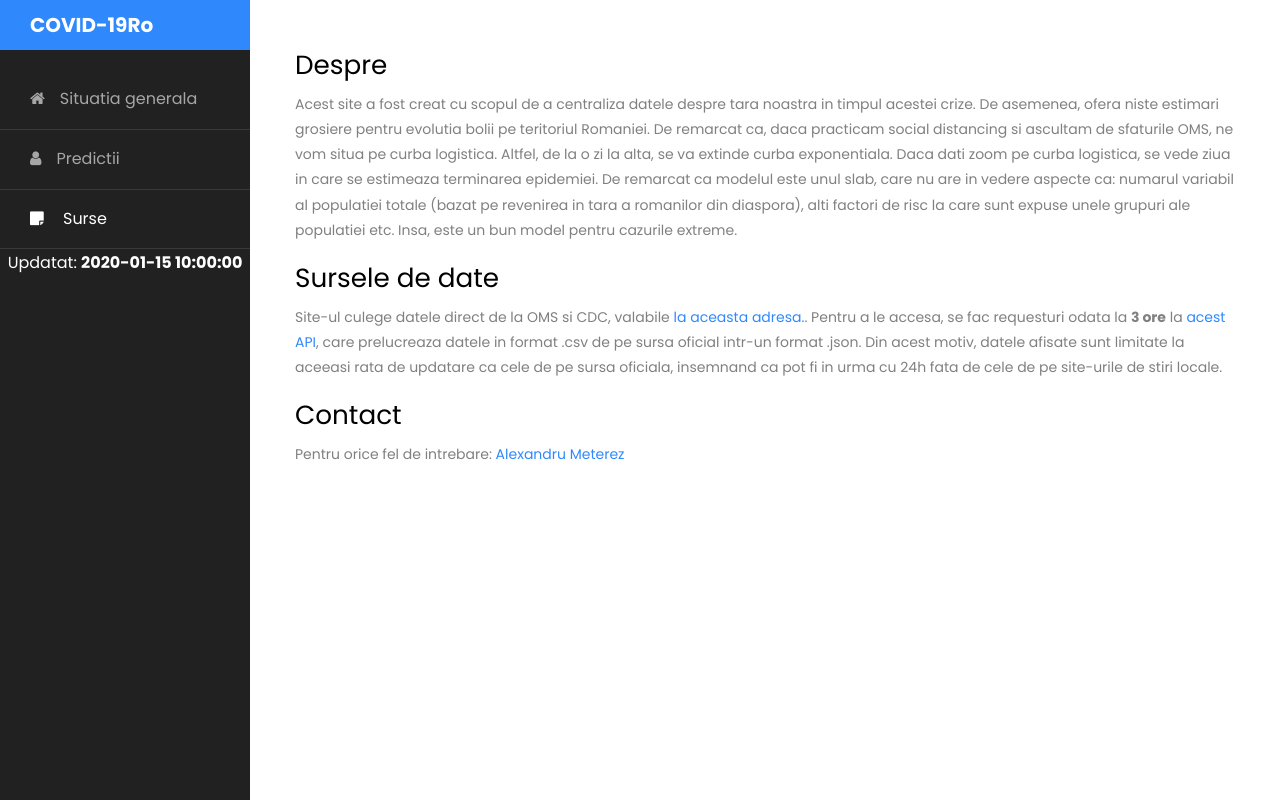
After one commit to alexandrumeterez/COVID19Ro, a Flask app: page /sources in a window 1280 px wide. The commit adds this page. Run offline with Flask 2, Linux system fonts and the light colour scheme; a database or web service that is not in the repository returns one stand-in record (values such as "Sample title"); parts of the project's set-up code (start-up, migrations or seed data) failed here and were passed over; some libraries are stand-ins or nearby versions.

Commit message:
finished website

```diff
--- a/app.py
+++ b/app.py
@@ -20,7 +20,7 @@ doc = Document()
 client = MongoClient()
 db = client.covid
 
-app = Flask(__name__, template_folder="templates", static_folder='/static')
+app = Flask(__name__, template_folder="templates", static_folder='static')
 
 
 def update_models():
@@ -55,7 +55,7 @@ def update_data():
             '$set': {'confirmed': case[1]['confirmed'], 'deaths': case[1]['deaths'],
                      'recovered': case[1]['recovered']}},
                                   upsert=True)
-    last_updated = datetime.now().strftime("$d/%m/%Y %H:%M:%S")
+    last_updated = datetime.now().strftime("%d/%m/%Y %H:%M:%S")
     db.last_updated.update_one({'_id': 1}, {'$set': {'last_updated': last_updated}}, upsert=True)
     update_models()
     update_plots()
@@ -108,22 +108,28 @@ def update_plots():
 def index():
     plots_index = db.plots_index.find_one({'_id': 1})
     script, div = plots_index['script_index'], plots_index['div_index']
+    last_updated = db.last_updated.find_one({'_id': 1})['last_updated']
 
     js_resources = INLINE.render_js()
     css_resources = INLINE.render_css()
-    return render_template("index.html", js_resources=js_resources, css_resources=css_resources, script=script, div=div)
+    return render_template("index.html", js_resources=js_resources, css_resources=css_resources, script=script,
+                           div=div, last_updated=last_updated)
 
 
 @app.route("/predictions")
 def predictions():
     plots_preds = db.plots_preds.find_one({'_id': 1})
     script, div = plots_preds['script_preds'], plots_preds['div_preds']
-
+    last_updated = db.last_updated.find_one({'_id': 1})['last_updated']
     js_resources = INLINE.render_js()
     css_resources = INLINE.render_css()
     return render_template("predictions.html", js_resources=js_resources, css_resources=css_resources, script=script,
-                           div=div)
+                           div=div, last_updated=last_updated)
 
+@app.route("/sources")
+def sources():
+    last_updated = db.last_updated.find_one({'_id': 1})['last_updated']
+    return render_template("sources.html", last_updated=last_updated)
 
 scheduler = BackgroundScheduler()
 scheduler.add_job(func=update_data, trigger="interval", hours=UPDATE_INTERVAL)
--- /dev/null
+++ b/templates/base.html
@@ -0,0 +1,30 @@
+<!doctype html>
+<html lang="en">
+<head>
+    <meta charset="utf-8">
+    <meta http-equiv="content-type" content="text/html; charset=utf-8">
+    <meta name="viewport" content="width=device-width, initial-scale=1">
+    <link rel="stylesheet" href="https://www.w3schools.com/w3css/4/w3.css">
+    <title>{% block title %}{% endblock %}</title>
+    <link rel="shortcut icon" href="{{ url_for('static', filename='favicon.png') }}">
+
+    <link href="https://fonts.googleapis.com/css?family=Poppins:300,400,500,600,700,800,900" rel="stylesheet">
+    <link rel="stylesheet" href="https://stackpath.bootstrapcdn.com/font-awesome/4.7.0/css/font-awesome.min.css">
+    <link rel="stylesheet" href="{{ url_for('static', filename='css/style.css') }}">
+    {% block scripts %}{% endblock %}
+</head>
+<body>
+
+<div class="wrapper d-flex align-items-stretch">
+    <nav id="sidebar">
+
+        <h1><a href="https://github.com/CSSEGISandData/COVID-19" class="logo">COVID-19Ro</a></h1>
+        {% block sidebar %}{% endblock %}
+    </nav>
+
+    <div id="content" class="p-4 p-md-5 pt-5">
+        {% block content %}{% endblock %}
+    </div>
+</div>
+</body>
+</html>
--- /dev/null
+++ b/templates/sources.html
@@ -0,0 +1,42 @@
+{% extends 'base.html' %}
+{% block title %}Surse{% endblock %}
+{% block scripts %}
+{% endblock %}
+{% block sidebar %}
+<ul class="list-unstyled components mb-5">
+    <li>
+        <a href="{{ url_for('index') }}"><span class="fa fa-home mr-3"></span>Situatia generala</a>
+    </li>
+    <li>
+        <a href="{{ url_for('predictions') }}"><span class="fa fa-user mr-3"></span>Predictii</a>
+    </li>
+    <li class="active">
+        <a href="{{ url_for('sources') }}"><span class="fa fa-sticky-note mr-3"></span> Surse</a>
+    </li>
+    <li>
+        <center>
+            Updatat: <b>{{ last_updated }}</b>
+        </center>
+    </li>
+</ul>
+{% endblock %}
+{% block content %}
+<h3>Despre</h3>
+<p>Acest site a fost creat cu scopul de a centraliza datele despre tara noastra in timpul acestei crize.
+    De asemenea, ofera niste estimari grosiere pentru evolutia bolii pe teritoriul Romaniei. De remarcat ca,
+    daca practicam social distancing si ascultam de sfaturile OMS, ne vom situa pe curba logistica. Altfel,
+    de la o zi la alta, se va extinde curba exponentiala. Daca dati zoom pe curba logistica, se vede
+    ziua in care se estimeaza terminarea epidemiei. De remarcat ca modelul este unul slab, care nu are in vedere
+    aspecte ca: numarul variabil al populatiei totale (bazat pe revenirea in tara a romanilor din diaspora),
+    alti factori de risc la care sunt expuse unele grupuri ale populatiei etc. Insa, este un bun model
+    pentru cazurile extreme.</p>
+<h3>Sursele de date</h3>
+<p>Site-ul culege datele direct de la OMS si CDC, valabile <a href="https://github.com/CSSEGISandData/COVID-19">la
+    aceasta adresa.</a>. Pentru a le accesa, se fac requesturi odata la <b>3 ore</b> la <a
+        href="https://github.com/pomber/covid19">acest API</a>,
+    care prelucreaza datele in format .csv de pe sursa oficial intr-un format .json. Din acest motiv,
+    datele afisate sunt limitate la aceeasi rata de updatare ca cele de pe sursa oficiala, insemnand ca pot fi in urma
+    cu 24h fata de cele de pe site-urile de stiri locale.</p>
+<h3>Contact</h3>
+Pentru orice fel de intrebare: <a href="mailto:alexandrumeterez@gmail.com">Alexandru Meterez</a>
+{% endblock %}
```
Also changed, not shown: templates/index.html (+20 -34 lines), templates/predictions.html (+15 -28 lines), static/favicon.png (added).
